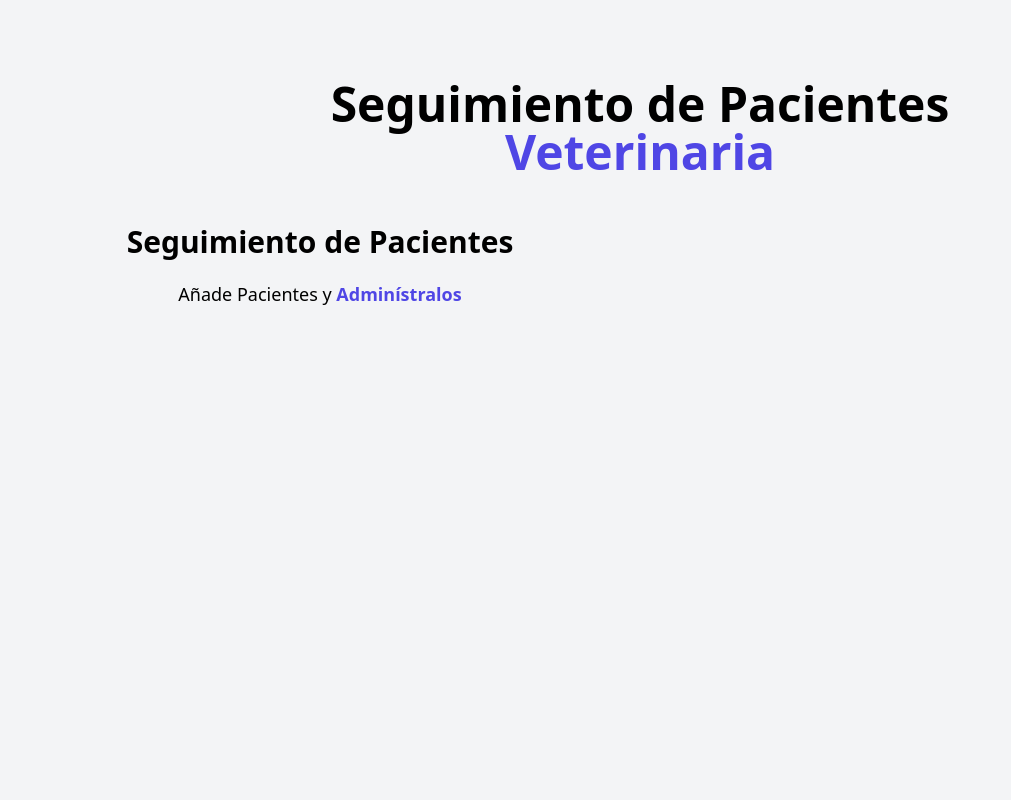
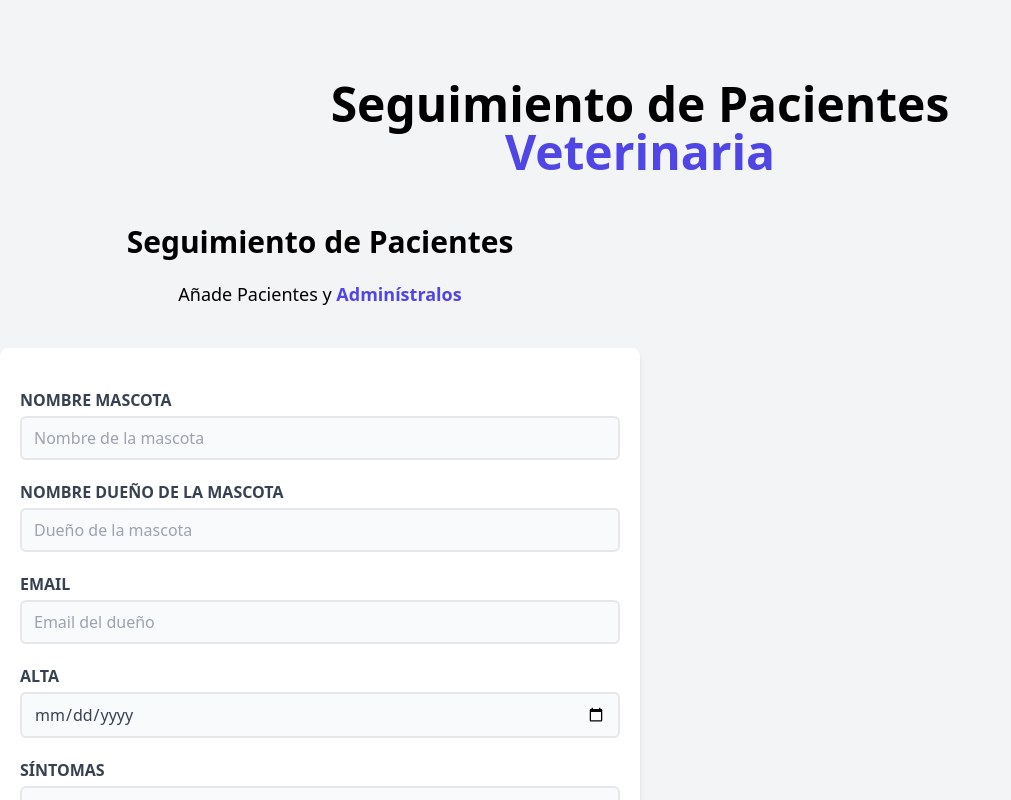
Before and after one commit to Duridev/admin-pacientes-vue3, a Vue app: page / in a window 1280 px wide. Shown: the top 800 px of the page, without its empty margins (0-1011 px from the left). Built offline with nearby package versions, Linux system fonts and the light colour scheme.

Commit message:
Finalizacion de formulario

```diff
--- a/src/components/Formulario.vue
+++ b/src/components/Formulario.vue
@@ -7,9 +7,90 @@
     <div class="md:w-1/2">
         <h2 class="font-black text-3xl text-center">Seguimiento de Pacientes</h2>
 
-        <p class="text-lg mt-5 text-center scroll-mb-10">
+        <p class="text-lg mt-5 text-center scroll-mb-8">
             Añade Pacientes y
             <span class="text-indigo-600 font-bold">Adminístralos</span>
         </p>
+
+        <form
+        class="bg-white shadow-md rounded-lg py-10 px-5 my-10"
+        >
+
+            <div class="mb-5 ">
+                <label
+                    for="mascota"
+                    class="block text-gray-700 uppercase font-bold"
+                >
+                    Nombre mascota
+                </label>
+                <input
+                    id="mascota"
+                    type="text"
+                    placeholder="Nombre de la mascota"
+                    class="w-full px-3 py-2 mt-1 text-gray-700 bg-gray-50 rounded-md focus:outline-none focus:shadow-outline focus:border-gray-400 border-2 border-gray-200"
+                >
+            </div>
+
+            <div class="mb-5 ">
+                <label
+                    for="dueno"
+                    class="block text-gray-700 uppercase font-bold"
+                >
+                    Nombre Dueño de la mascota
+                </label>
+                <input
+                    id="dueno"
+                    type="text"
+                    placeholder="Dueño de la mascota"
+                    class="w-full px-3 py-2 mt-1 text-gray-700 bg-gray-50 rounded-md focus:outline-none focus:shadow-outline focus:border-gray-400 border-2 border-gray-200"
+                >
+            </div>
+
+            <div class="mb-5 ">
+                <label
+                    for="email"
+                    class="block text-gray-700 uppercase font-bold"
+                >
+                    Email
+                </label>
+                <input
+                    id="email"
+                    type="text"
+                    placeholder="Email del dueño"
+                    class="w-full px-3 py-2 mt-1 text-gray-700 bg-gray-50 rounded-md focus:outline-none focus:shadow-outline focus:border-gray-400 border-2 border-gray-200"
+                >
+            </div>
+
+            <div class="mb-5 ">
+                <label
+                    for="alta"
+                    class="block text-gray-700 uppercase font-bold"
+                >
+                    Alta
+                </label>
+                <input
+                    id="alta"
+                    type="date"
+                    class="w-full px-3 py-2 mt-1 text-gray-700 bg-gray-50 rounded-md focus:outline-none focus:shadow-outline focus:border-gray-400 border-2 border-gray-200"
+                >
+            </div>
+
+            <div class="mb-5 ">
+                <label
+                    for="sintomas"
+                    class="block text-gray-700 uppercase font-bold"
+                >
+                    Síntomas
+                </label>
+                <textarea
+                    id="sintomas"
+                    type="text"
+                    placeholder="Describe los síntomas"
+                    class="w-full px-3 py-2 mt-1 text-gray-700 bg-gray-50 rounded-md focus:outline-none focus:shadow-outline focus:border-gray-400 border-2 border-gray-200 h-40"
+                />
+            </div>
+
+            <input type="submit" class="bg-indigo-600 text-white p-3 uppercase rounded-md mt-5 w-full hover:bg-indigo-700 cursor-pointer transition-colors font-bold" value="Registrar Paciente">
+        </form>
     </div>
 </template>
```
